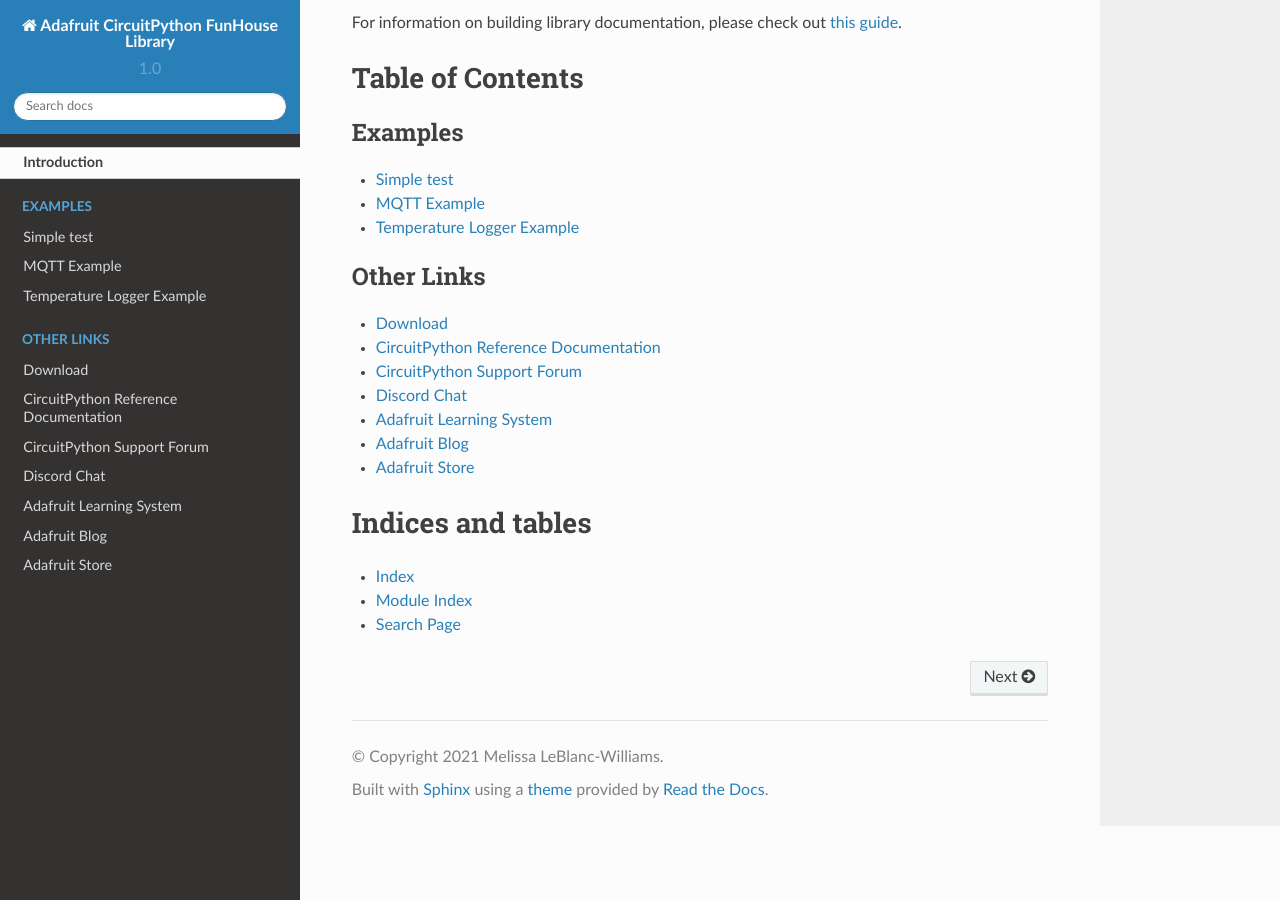
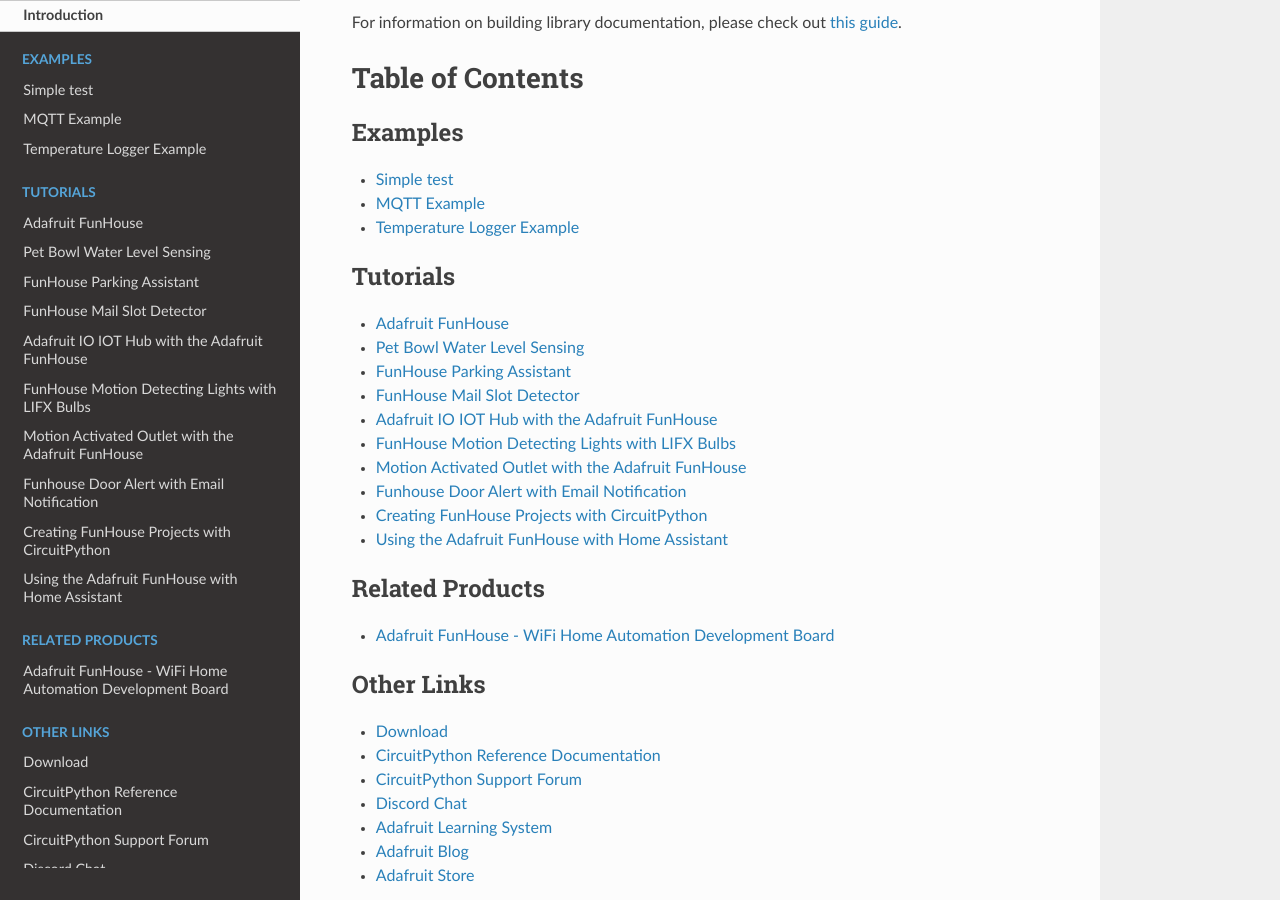
Before and after one commit to adafruit/Adafruit_CircuitPython_FunHouse, a Sphinx documentation site: the page built from docs/index.rst, in a window 1280 px wide and 900 px high, scrolled down 2423 px. Built offline with Sphinx 7.4.7 and the Read the Docs theme 2.0.0, drawn with Linux system fonts in a browser that asks for light colours.

Commit message:
adding_new_guides

```diff
--- a/docs/index.rst
+++ b/docs/index.rst
@@ -24,10 +24,30 @@
 .. toctree::
     :caption: Tutorials
 
+    Adafruit FunHouse <https://learn.adafruit.com/adafruit-funhouse>
+
+    Pet Bowl Water Level Sensing <https://learn.adafruit.com/pet-bowl-water-level-sensing-with-the-funhouse-and-home-assistant>
+
+    FunHouse Parking Assistant <https://learn.adafruit.com/funhouse-parking-assistant>
+
+    FunHouse Mail Slot Detector <https://learn.adafruit.com/funhouse-mail-slot-detector>
+
+    Adafruit IO IOT Hub with the Adafruit FunHouse <https://learn.adafruit.com/adafruit-io-hub-with-the-adafruit-funhouse>
+
+    FunHouse Motion Detecting Lights with LIFX Bulbs <https://learn.adafruit.com/funhouse-motion-detecting-lighting-for-lifx-bulbs>
+
+    Motion Activated Outlet with the Adafruit FunHouse <https://learn.adafruit.com/motion-activated-outlet-with-the-adafruit-funhouse>
+
+    Funhouse Door Alert with Email Notification <https://learn.adafruit.com/funhouse-door-alert-email-notification>
+
+    Creating FunHouse Projects with CircuitPython <https://learn.adafruit.com/creating-funhouse-projects-with-circuitpython>
+
+    Using the Adafruit FunHouse with Home Assistant <https://learn.adafruit.com/using-the-adafruit-funhouse-with-home-assistant>
 
 .. toctree::
     :caption: Related Products
 
+    Adafruit FunHouse - WiFi Home Automation Development Board <https://www.adafruit.com/product/4985>
 
 .. toctree::
     :caption: Other Links
```
